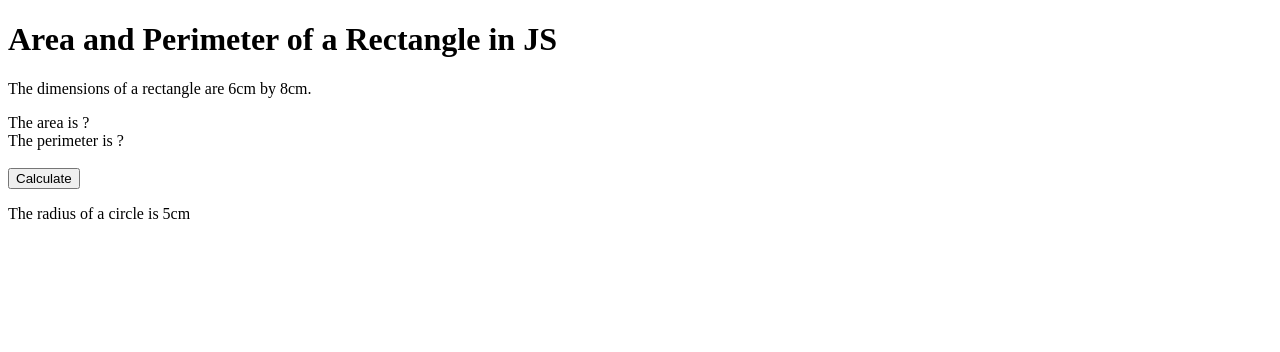
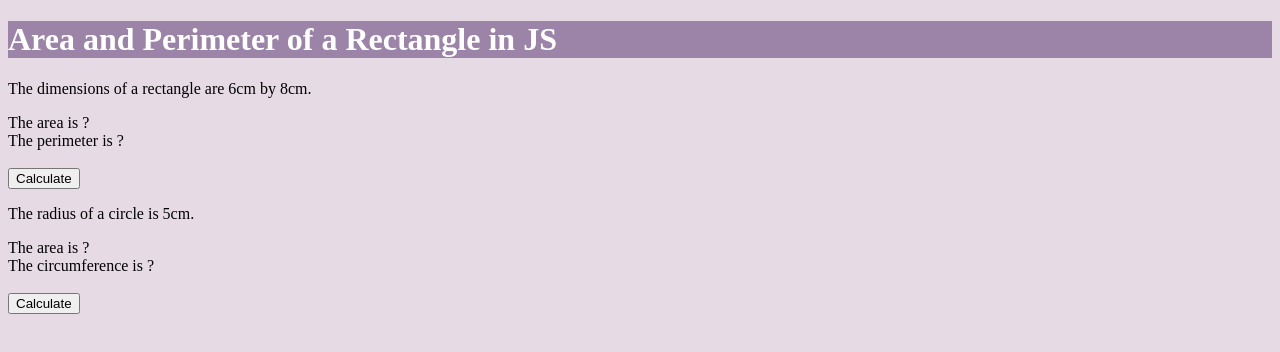
Before and after one commit to ICS20-Programming-ShylaO/Unit2-02-HTML-AreaPerRectangle, a plain HTML site: page index.html in a window 1280 px wide. Drawn offline with Linux system fonts and the light colour scheme.

Commit message:
updated index, script.js, style.css

```diff
--- a/css/style.css
+++ b/css/style.css
@@ -0,0 +1,15 @@
+/* Created by: Shyla Oommen
+* Created on: Mar 2023
+* This CSS file defines the style for index.html
+* ICS2O-Unit2-02-HTML-AreaPerRectangle
+*/
+
+body {
+  background-color: #E6DBE5;
+}
+
+h1 {
+  background-color: #9C84A8;
+  color: white;
+
+}
--- a/index.html
+++ b/index.html
@@ -25,6 +25,9 @@
     <br>
     <button onclick="doMathClicked()">Calculate</button>
     <br>
-    <p>The radius of a circle is 5cm</p>
-    <div id="circumference">
+    <p>The radius of a circle is 5cm.</p>
+    <div id="C_area">The area is ?</div>
+    <div id="circumference">The circumference is ?</div>
+    <br>
+    <button onclick="doCircleMathClicked()">Calculate</button>
   </body>
--- a/js/script.js
+++ b/js/script.js
@@ -5,7 +5,13 @@
 // This file contains the JS functions for index.html
 
 function doMathClicked () {
-  // this function calculates perimeter and area
-  document.getElementById("area").innerHTML = "The area is " + (6 * 8) + "cm<sup>2</sup>"
-  document.getElementById("perimeter").innerHTML = "The perimeter is " + 2 * (6 + 8) + "cm"
+  // this function calculates perimeter and area of a rectangle
+  document.getElementById("area").innerHTML = "The area is " + (6 * 8) + " cm<sup>2</sup>."
+  document.getElementById("perimeter").innerHTML = "The perimeter is " + 2 * (6 + 8) + " cm."
 }
+
+function doCircleMathClicked () {
+  // this function calculates circumference and area of a circle
+  document.getElementById("circumference").innerHTML = "The circumference is " + 2 * 5 * Math.PI + " cm." + " Rounded, it is 31.42 cm."
+  document.getElementById("C_area").innerHTML = "The area is " + 5 ** 2 * Math.PI + " cm<sup>2</sup>." + " Rounded, it is 78.54 cm<sup>2</sup>."
+}
```
